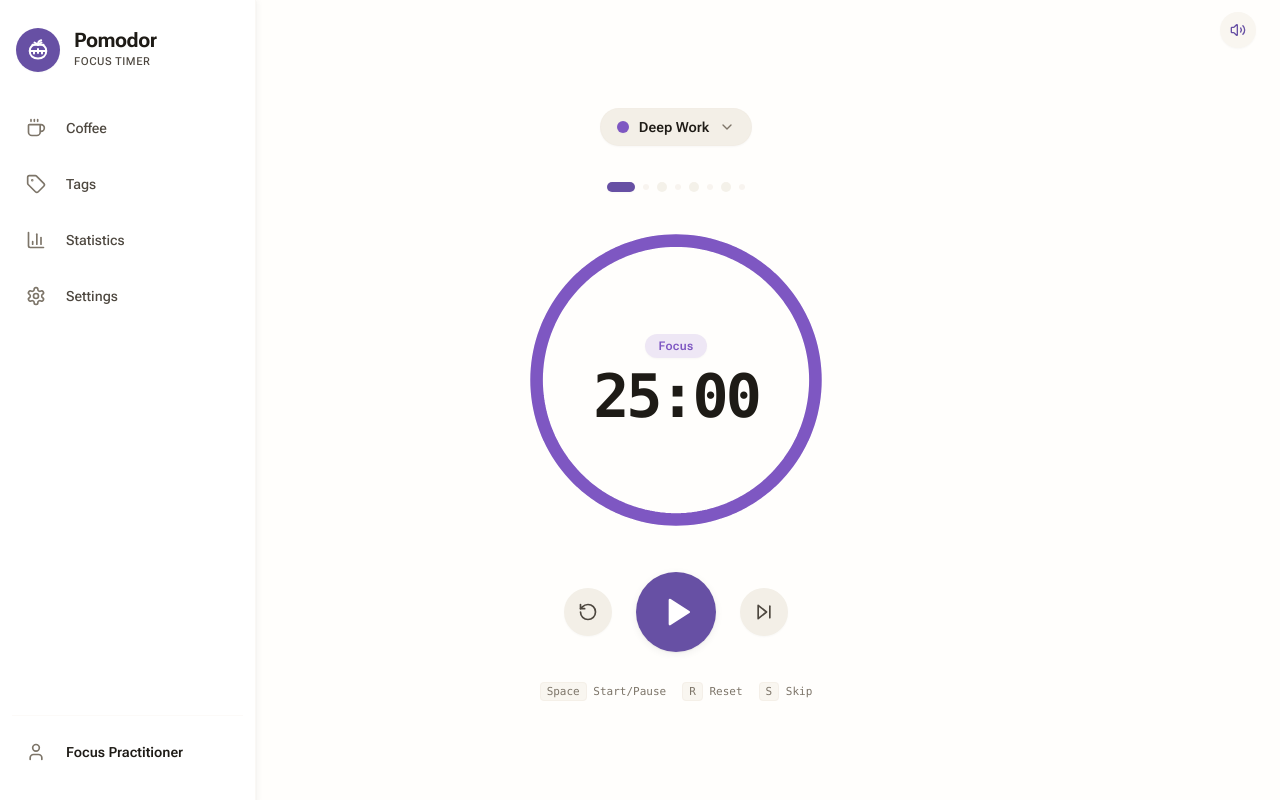
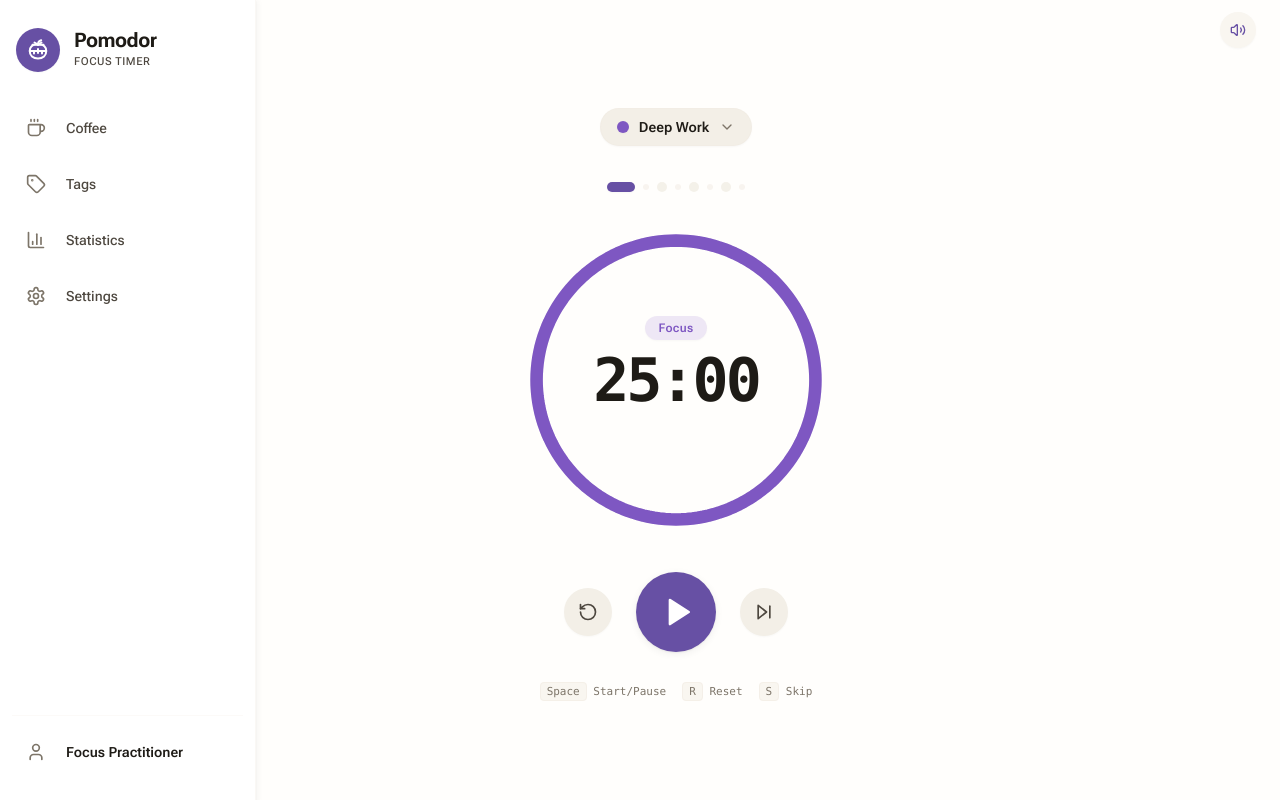
Before and after one commit to Sondrenl/Focus-timer, a React (Vite) app: page / in a window 1280 px wide. Built offline with nearby package versions, Linux system fonts and the light colour scheme.

Commit message:
fix: center timer digits dead-center in the ring with session badge positioned above

```diff
--- a/src/components/timer/TimerDisplay.tsx
+++ b/src/components/timer/TimerDisplay.tsx
@@ -204,11 +204,12 @@ export const TimerDisplay: React.FC<TimerDisplayProps> = ({
           />
         </svg>
 
-        {/* Central Display Stack */}
-        <div className="absolute inset-0 flex flex-col items-center justify-center text-center z-10 pointer-events-none">
-          {/* Status Badge */}
+        {/* Central Display Stack: Timer digits centered precisely in the middle of the ring */}
+        <div className="absolute inset-0 flex items-center justify-center text-center z-10 pointer-events-none">
+          <div className="relative flex flex-col items-center justify-center">
+            {/* Status Badge floating above the timer without displacing its center */}
             <div
-            className="px-3.5 py-1 rounded-full text-xs font-semibold mb-2 shadow-xs transition-colors tracking-wide pointer-events-auto"
+              className="absolute bottom-full mb-2.5 px-3.5 py-1 rounded-full text-xs font-semibold shadow-xs transition-colors tracking-wide pointer-events-auto whitespace-nowrap"
               style={{
                 backgroundColor: sessionMeta.bgRing,
                 color: sessionMeta.color,
@@ -217,9 +218,10 @@ export const TimerDisplay: React.FC<TimerDisplayProps> = ({
               {sessionMeta.label}
             </div>
 
-          {/* Large Monospace/Digital Timer Digits */}
-          <div className="text-5xl md:text-6xl font-extrabold text-md-on-surface tracking-tighter tabular-nums font-mono drop-shadow-xs">
+            {/* Large Monospace/Digital Timer Digits: dead center in the ring */}
+            <div className="text-5xl md:text-6xl font-extrabold text-md-on-surface tracking-tighter tabular-nums font-mono drop-shadow-xs leading-none">
               {formatTime(remainingSeconds)}
+            </div>
           </div>
         </div>
       </div>
```
Lines whose indentation alone changed are shown as unchanged.
